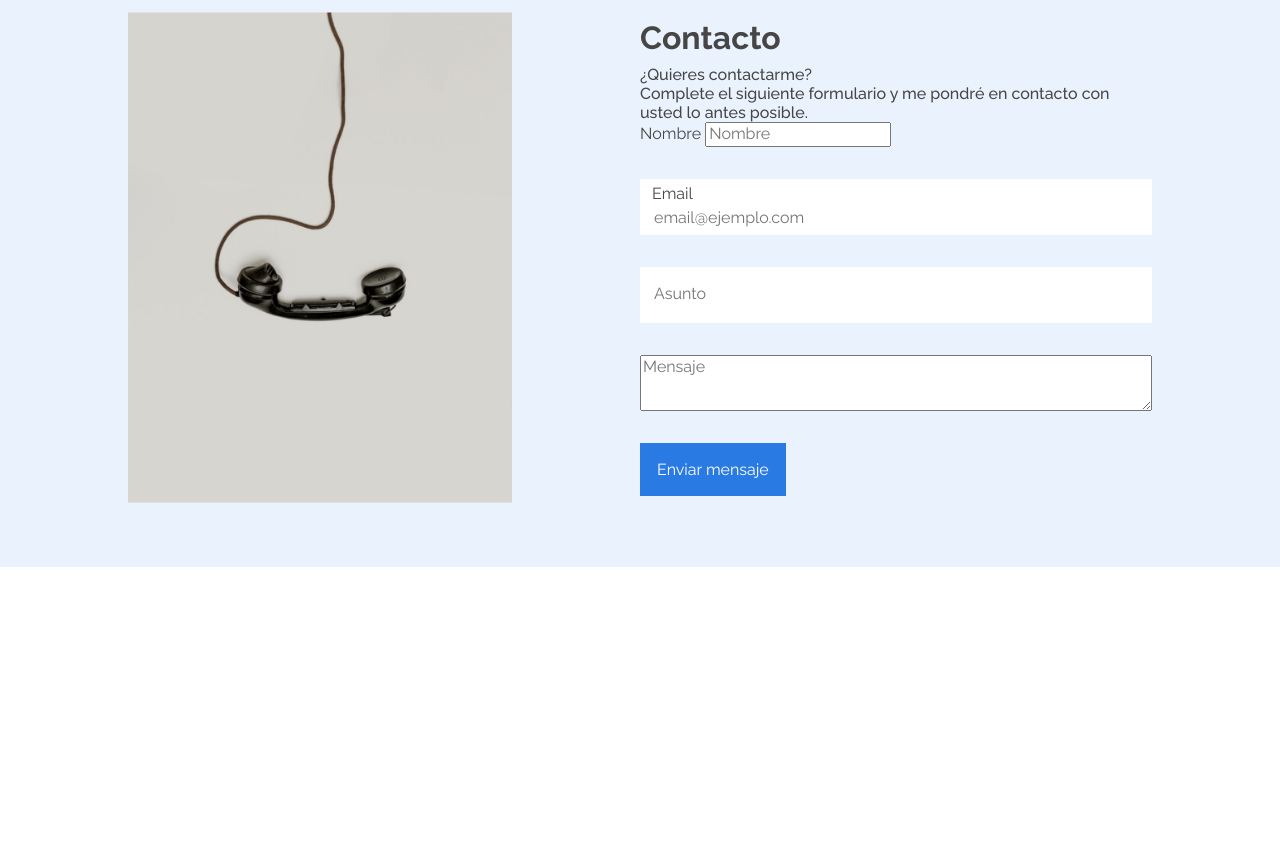
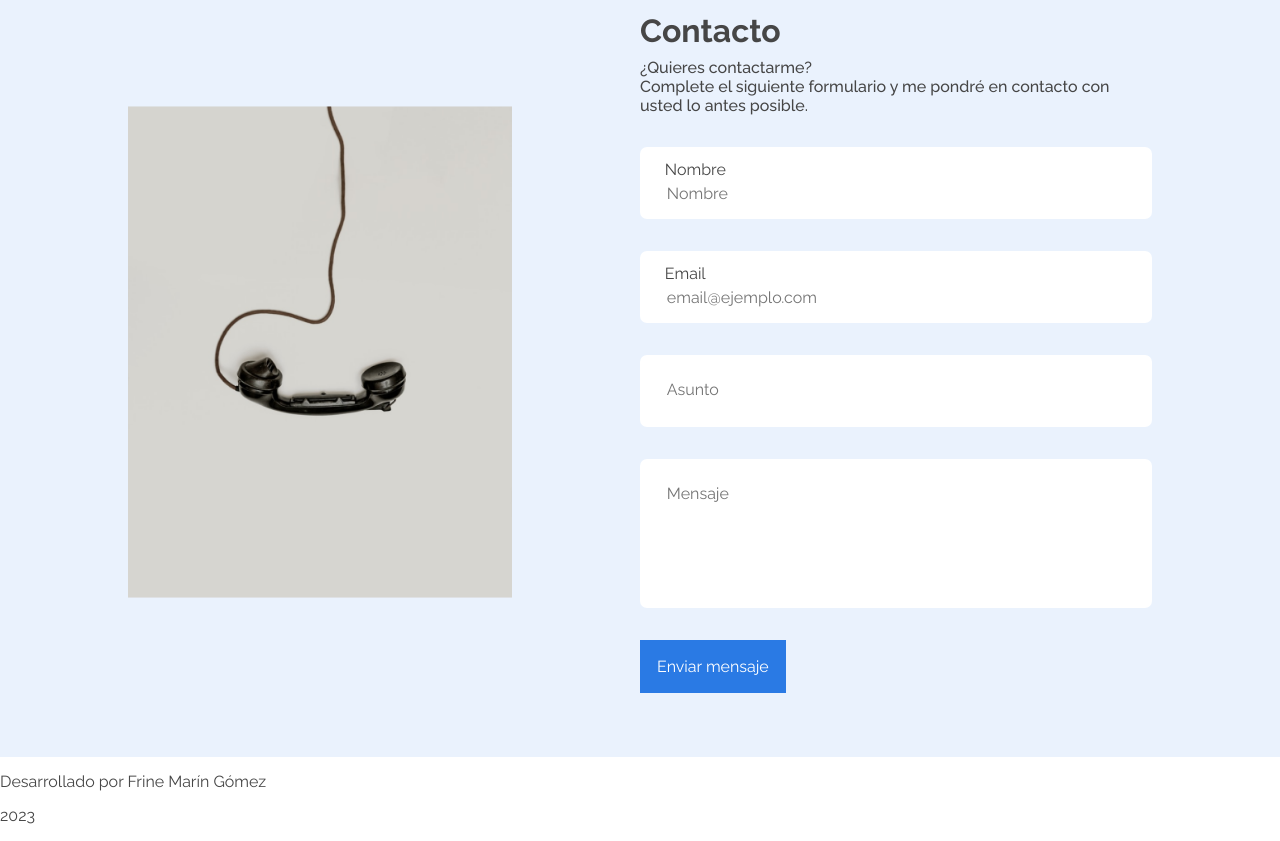
Before and after one commit to FrineMarin/Portafolio, a plain HTML site: page index.html in a window 1280 px wide. Shown: the part 3000-3841 px from the top of the page. Before the commit the page ends 3567 px from the top, so only its background shows below. Drawn offline with Linux system fonts and the light colour scheme.

Commit message:
validaciones del cuestionario

```diff
--- a/css/contacto.css
+++ b/css/contacto.css
@@ -31,7 +31,9 @@
     flex-direction: row;
     flex-direction: column;
     justify-content: center;
-
+    padding: 0.5rem;
+    padding-left: 0.8rem;
+    border-radius: 7px;
 }
 
 .campo__etiqueta{
@@ -40,7 +42,7 @@
     margin-bottom: 0.25rem;
 }
 
-.campo input{
+.campo__input{
     margin-left:  0.75rem;
     border: none;
     width: 95%;
--- a/css/mensajesError.css
+++ b/css/mensajesError.css
@@ -2,7 +2,7 @@
     margin-bottom: 0.5rem;
   }
 
-  .input-container--invalid .input {
+  .input-container--invalid .campo__input {
     border: 1px solid var(--warning-color);
     border-radius: 7px;
   }
@@ -16,8 +16,9 @@
   }
 
   .input-container--invalid .input-message-error {
+    font-size: 0.9rem;
     color: var(--warning-color);
     display: block;
     margin-top: 0.5rem;
-    padding-left: 0.5rem;
+    padding-left: 1.5rem;
   }
--- a/css/style.css
+++ b/css/style.css
@@ -4,6 +4,8 @@
     --azul-fondo:#EAF2FD;
     --blanco:#FFFFFF;
     --azul-boton:#2A7AE4;
+    --warning-color:#df2525;
+
 }
 
 .container{
--- a/index.html
+++ b/index.html
@@ -196,24 +196,24 @@
                             <legend class="subtitulos">¿Quieres contactarme?<br>Complete el siguiente formulario y me
                                 pondré
                                 en contacto con usted lo antes posible.</legend>
-                            <div class="input-container">
-                                <label class="input-label" for="nombre">Nombre</label>
-                                <input name="nombre" type="text" placeholder="Nombre" data-tipo="nombre">
-                                <span class="input-message-error">Este campo no es valido</span>
+                            <div class="campo">
+                                <label class="campo__etiqueta" for="nombre">Nombre</label>
+                                <input class="campo__input" name="nombre" type="text" placeholder="Nombre" data-tipo="nombre" required maxlength="50" >
+                                <span class="input-message-error"></span>
                             </div>
                             <div class="campo">
                                 <label  class="campo__etiqueta" for="email">Email</label>
-                                <input class="campo__input" name="email" type="text" placeholder="email@ejemplo.com">
+                                <input class="campo__input" name="email" type="email" placeholder="email@ejemplo.com" required data-tipo="email" class="input">
 
-                                <span></span>
+                                <span class="input-message-error"></span>
                             </div>
                             <div class="campo">
-                                <input type="text" placeholder="Asunto">
-                                <span></span>
+                                <input class="campo__input" type="text" placeholder="Asunto" data-tipo="asunto" required maxlength="50">
+                                <span class="input-message-error" ></span>
                             </div>
-                            <div class="campo" id=" campo__mensaje">
+                            <div class="campo" id="campo__mensaje">
                                 <textarea rows="5" type="text" placeholder="Mensaje"></textarea>
-                                <span></span>
+                                <span class="input-message-error"></span>
                             </div>
                         </fieldset>
                         <button class="boton boton-azul">Enviar mensaje</button>
@@ -223,6 +223,10 @@
             </div>
         </section>
     </main>
+    <footer>
+        <p>Desarrollado por Frine Marín Gómez</p>
+        <p>2023</p>
+    </footer>
     <script src="./js/app.js" type="module"></script>
 </body>
 </html>
--- a/js/app.js
+++ b/js/app.js
@@ -1,6 +1,7 @@
 import { valida } from "./validaciones.js";
 
-const inputs = document.querySelectorAll("input");
+const inputs = document.querySelectorAll("input","textarea");
+
 
 inputs.forEach((input) => {
   input.addEventListener("blur", (input) => {
--- a/js/validaciones.js
+++ b/js/validaciones.js
@@ -19,7 +19,15 @@
 
 const mensajesDeError={
   nombre:{
-    valueMissing:"El campo no puede estar vacío",
+    valueMissing:"El campo nombre no puede estar vacío",
+    patternMismatch:"El nombre no puede tener más de 50 caracteres",
+  },
+  email:{
+    valueMissing:"El campo email no puede estar vacío",
+    typeMismatch:"El correo no es válido",
+  },
+  asunto:{
+    valueMissing:"El campo asunto no puede estar vacio",
   }
 }
 
```
